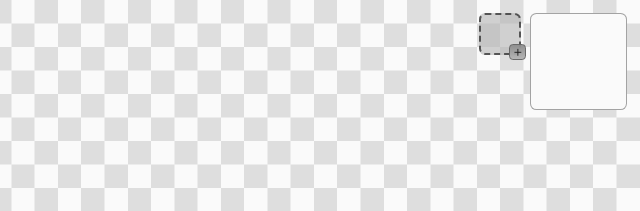
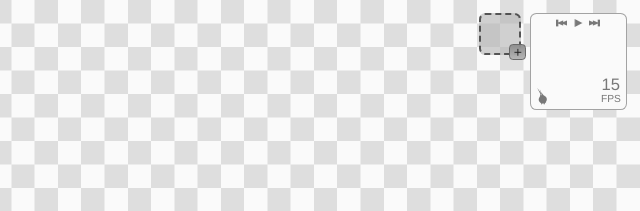
Before and after one commit to zmcgohan/Pixel-Art-Creator, a plain HTML site: page pixel_art.html in a window 1280 px wide. Shown: the top 211 px of the page, 640-1280 px from the left. Drawn offline with Linux system fonts and the light colour scheme.

Commit message:
Finished up initial color palette functionality and look. (Still need to make color picker update to current color when editing a slide.) Code is, to me, 'everywhere' and should be refactored at some point even if functionality/look stays the same.
Started work on animating current sprite in animation display.

```diff
--- a/pixel_art.html
+++ b/pixel_art.html
@@ -53,6 +53,11 @@
 		<div id="animationContainer">
 			<div id="animationSlidesContainer"></div>
 			<div id="newAnimationSlideButton">+</div>
+			<div id="animationBackwardButton"></div>
+			<div id="animationPlayButton"></div>
+			<div id="animationForwardButton"></div>
+			<div id="animationOnion"></div>
+			<div id="animationSpeedDisplay"><span style="display:block;text-align:center;padding:0;margin:0;line-height:0.3vmax;" contenteditable="true">15</span><span style="line-height: 1.3vmax;font-size:0.8vmax;">FPS</span></div>
 			<canvas id="animationDisplay"></canvas>
 		</div>
 		<div id="layersMinimized"><span class="floatLeft">Layers</span><span class="floatRight">+</span></div>
--- a/styles.css
+++ b/styles.css
@@ -311,14 +311,16 @@ div {
 		border: 1px solid rgb(100,100,100);
 		border-radius: 2px;
 	}
+	.onlyColorDisplay {
+		top: 0.6vmax !important;
+		height: 12.6vmax;
+		z-index: 3;
+	}
+	#lastColorDisplay {
+		top: 0.6vmax;
+	}
 	#chosenColorDisplay {
-		top: 0.6vmax;
-		height: 12.6vmax;
-	}
-	/* No need for this right now, but might later */
-	#lastColorDisplay {
 		top: 7.2vmax;
-		display: none;
 	}
 	.colorInputContainer, #hexValueContainer {
 		position: absolute;
@@ -400,7 +402,7 @@ div {
 	position: absolute;
 	top: 1vmax;
 	right: 1vmax;
-	width: 30.6vmax;
+	width: 26.8vmax;
 	height: 7.6vmax;
 }
 	/* TODO animationSlidesContainer gets in the way of grid if it doesn't have enough slides */
@@ -408,7 +410,7 @@ div {
 		position: absolute;
 		top: 0;
 		left: 0;
-		width: 22.8vmax;
+		width: 19vmax;
 		white-space: nowrap;
 		overflow-x: auto;
 		overflow-y: hidden;
@@ -431,7 +433,7 @@ div {
 	#newAnimationSlideButton {
 		position: absolute;
 		top: 2.4vmax;
-		left: 21.4vmax;
+		left: 17.6vmax;
 		height: 1.3vmax;
 		width: 1.3vmax;
 		background: linear-gradient(rgb(140,140,140),rgb(180,180,180));
@@ -447,6 +449,75 @@ div {
 	#newAnimationSlideButton:hover {
 		opacity: 1.0;
 	}
+	#animationBackwardButton {
+		position: absolute;
+		top: 0.5vmax;
+		right: 4.7vmax;
+		width: 0.9vmax;
+		height: 0.6vmax;
+		background: url('icons/animation_backward.png');
+		background-size: 0.9vmax 0.6vmax;
+		background-position: top left;
+		background-repeat: no-repeat;
+		z-index: 2;
+		opacity: 0.6;
+		cursor: pointer;
+	}
+	#animationPlayButton {
+		position: absolute;
+		top: 0.5vmax;
+		right: 3.3vmax;
+		width: 1.0vmax;
+		height: 0.6vmax;
+		background: url('icons/play.png');
+		background-size: 1.0vmax 0.6vmax;
+		background-position: top left;
+		background-repeat: no-repeat;
+		z-index: 2;
+		opacity: 0.6;
+		cursor: pointer;
+	}
+	#animationForwardButton {
+		position: absolute;
+		top: 0.5vmax;
+		right: 2.1vmax;
+		width: 0.9vmax;
+		height: 0.6vmax;
+		background: url('icons/animation_forward.png');
+		background-size: 0.9vmax 0.6vmax;
+		background-position: top left;
+		background-repeat: no-repeat;
+		z-index: 2;
+		opacity: 0.6;
+		cursor: pointer;
+	}
+	#animationOnion {
+		position: absolute;
+		right: 6.0vmax;
+		bottom: 0.4vmax;
+		width: 1.3vmax;
+		height: 1.3vmax;
+		background: url('icons/onion.png');
+		background-size: 1.3vmax 1.3vmax;
+		background-position: top left;
+		background-repeat: no-repeat;
+		z-index: 2;
+		opacity: 0.6;
+		cursor: pointer;
+	}
+	#animationOnion:hover, #animationBackwardButton:hover, #animationPlayButton:hover, #animationForwardButton:hover {
+	   	opacity: 1.0;
+	}
+	#animationSpeedDisplay {
+		position: absolute;
+		right: 0.5vmax;
+		bottom: 0.2vmax;
+		font-size: 1.3vmax;
+		z-index: 2;
+		opacity: 0.6;
+		cursor: text;
+	}
+	#animationSpeedDisplay:hover { opacity: 1.0; }
 	#animationDisplay {
 		position: absolute;
 		top: 0;
--- a/windows/color_palette.js
+++ b/windows/color_palette.js
@@ -79,25 +79,34 @@ ColorPalette.prototype.setNumSlides = function(numSlides) {
 	var newSlide;
 	while(this.slides.length < numSlides) {
 		newSlide = document.createElement('span');
+		// if slide currently has color, make it the current color -- if not, open up color picker to change it
 		newSlide.onmouseup = (function() {
 			var colorI = this.slides.length;
 			return (function(event) {
-				// TODO should set active slide while choosing -- if color is chosen, stay active -- if not, go back to other color
-				this.curSlideI = colorI;
+				// TODO choosing new colors is a MESS with the code right now (it's everywhere)
 				if(this.palettes[this.curPaletteI][colorI]) {
+					// currently choosing a color? cancel it on click
+					if(colorPicker.newColorDialog.style.display === 'block')
+						colorPicker.toggleVisibility();
+					// change the current color
 					curColor = this.palettes[this.curPaletteI][colorI];
+					this.curSlideI = colorI;
 					this.updateNeeded = true;
 					this.update();
 				} else {
-					this.slides[colorI].className = this.getSlideClass();
-					colorPicker.changingSlideI = colorI;
-					colorPicker.toggleVisibility();
+					colorPicker.setNewSlideColor(colorI);
 				}
 			}).bind(this);
 		}).bind(this)();
-		newSlide.ondblclick = (function(event) {
-			console.log('Double clicked');
-		}).bind(this);
+		// if clicked slide has a color, set up so it can be changed
+		newSlide.ondblclick = (function() {
+			var colorI = this.slides.length;
+			return (function(event) {
+				if(this.palettes[this.curPaletteI][colorI]) {
+					colorPicker.updateSlideColor(colorI);
+				}
+			}).bind(this);
+		}).bind(this)();
 		this.colorSlidesContainer.appendChild(newSlide);
 		this.slides.push(newSlide);
 	}
--- a/windows/color_picker.js
+++ b/windows/color_picker.js
@@ -38,6 +38,9 @@ function ColorPicker() {
 
 	// currently being edited slide
 	this.changingSlideI = undefined;
+	// last color of current slide
+	this.lastSlideColor = undefined;
+	this.settingNewColor = false; // setting new or current slide's color?
 
 	this.addEventListeners();
 }
@@ -133,20 +136,49 @@ ColorPicker.prototype.addEventListeners = function() {
 	this.saveColorButton.onclick = (function(event) {
 		var rgb = hsvToRGB(this.hue, this.saturation / 100, this.brightness / 100),
 			rgbString = 'rgb(' + rgb.r + ',' + rgb.g + ',' + rgb.b + ')';
-		colorPalette.addColor(rgbString);
-		//colorPalette.palettes[colorPalette.curPaletteI][this.changingSlideI] = rgbString;
+		if(!this.lastSlideColor)
+			colorPalette.addColor(rgbString);
+		else
+			colorPalette.palettes[colorPalette.curPaletteI][this.changingSlideI] = rgbString;
+		colorPalette.curSlideI = this.changingSlideI;
+		curColor = rgbString;
 		colorPalette.updateNeeded = true;
 		colorPalette.update();
 		this.toggleVisibility();
 	}).bind(this)
 }
 
+// begin setting a new slide's color
+ColorPicker.prototype.setNewSlideColor = function(slideI) {
+	// change class of slide so that its changing color can be viewed
+	colorPalette.slides[slideI].className = colorPalette.getSlideClass();
+	// set all needed variables inside this color picker
+	this.changingSlideI = slideI;
+	this.lastSlideColor = undefined;
+	this.settingNewColor = true;
+	this.chosenColorDisplayCtx.canvas.className = 'colorDisplay onlyColorDisplay';
+	// set default color picker settings
+	this.hue = 180;
+	this.saturation = 50;
+	this.brightness = 50;
+	this.fullUpdate();
+	// make picker visible
+	this.toggleVisibility();
+}
+
+// begin editing an already-set slide's color
+ColorPicker.prototype.updateSlideColor = function(slideI) {
+	this.changingSlideI = slideI;
+	this.lastSlideColor = colorPalette.palettes[colorPalette.curPaletteI][slideI];
+	this.settingNewColor = false;
+	this.chosenColorDisplayCtx.canvas.className = 'colorDisplay';
+	// TODO set color picker settings to current slide color
+	this.fullUpdate();
+	this.toggleVisibility();
+}
+
 ColorPicker.prototype.toggleVisibility = function() {
 	if(this.newColorDialog.style.display !== 'block') {
-		this.hue = 180;
-		this.saturation = 50;
-		this.brightness = 50;
-		this.fullUpdate();
 		this.newColorDialog.style.display = 'block';
 	} else {
 		this.newColorDialog.style.display = 'none';
@@ -166,6 +198,8 @@ ColorPicker.prototype.fullUpdate = function() {
 }
 
 ColorPicker.prototype.updateCurrentSlide = function() {
+	// if last slide's color is set, don't continue -- changing a current slide
+	if(this.lastSlideColor || !this.changingSlideI) return;
 	var curSlide = colorPalette.slides[this.changingSlideI],
 		rgb = hsvToRGB(this.hue, this.saturation / 100, this.brightness / 100);
 	curSlide.style.background = 'rgb(' + rgb.r + ', ' + rgb.g + ', ' + rgb.b + ')';
@@ -362,8 +396,10 @@ ColorPicker.prototype.updateColorDisplays = function() {
 		hexString = ('00' + rgb.r.toString(16)).slice(-2) + ('00' + rgb.g.toString(16)).slice(-2) + ('00' + rgb.b.toString(16)).slice(-2);
 	this.chosenColorDisplayCtx.fillStyle = rgbString;
 	this.chosenColorDisplayCtx.fillRect(0,0,this.chosenColorDisplayCtx.canvas.width,this.chosenColorDisplayCtx.canvas.height);
-	this.lastColorDisplayCtx.fillStyle = rgbString;
-	this.lastColorDisplayCtx.fillRect(0,0,this.lastColorDisplayCtx.canvas.width,this.lastColorDisplayCtx.canvas.height);
+	if(this.lastSlideColor) {
+		this.lastColorDisplayCtx.fillStyle = this.lastSlideColor;
+		this.lastColorDisplayCtx.fillRect(0,0,this.lastColorDisplayCtx.canvas.width,this.lastColorDisplayCtx.canvas.height);
+	}
 }
 
 // update RGB, HSV and hex inputs' text
--- a/windows/sprites_window.js
+++ b/windows/sprites_window.js
@@ -90,6 +90,7 @@ SpritesWindow.prototype.handleDisplayClick = function(event) {
 	this.fullUpdate();
 	layersWindow.fullUpdate();
 	animationWindow.update();
+	dimensionsDisplay.update();
 }
 
 // adds a new sprite display element to list of sprite displays and the scroll container
```
Also changed, not shown: icons/animation_backward.png (added), icons/animation_forward.png (added), icons/onion.png (added), icons/play.png (added).
